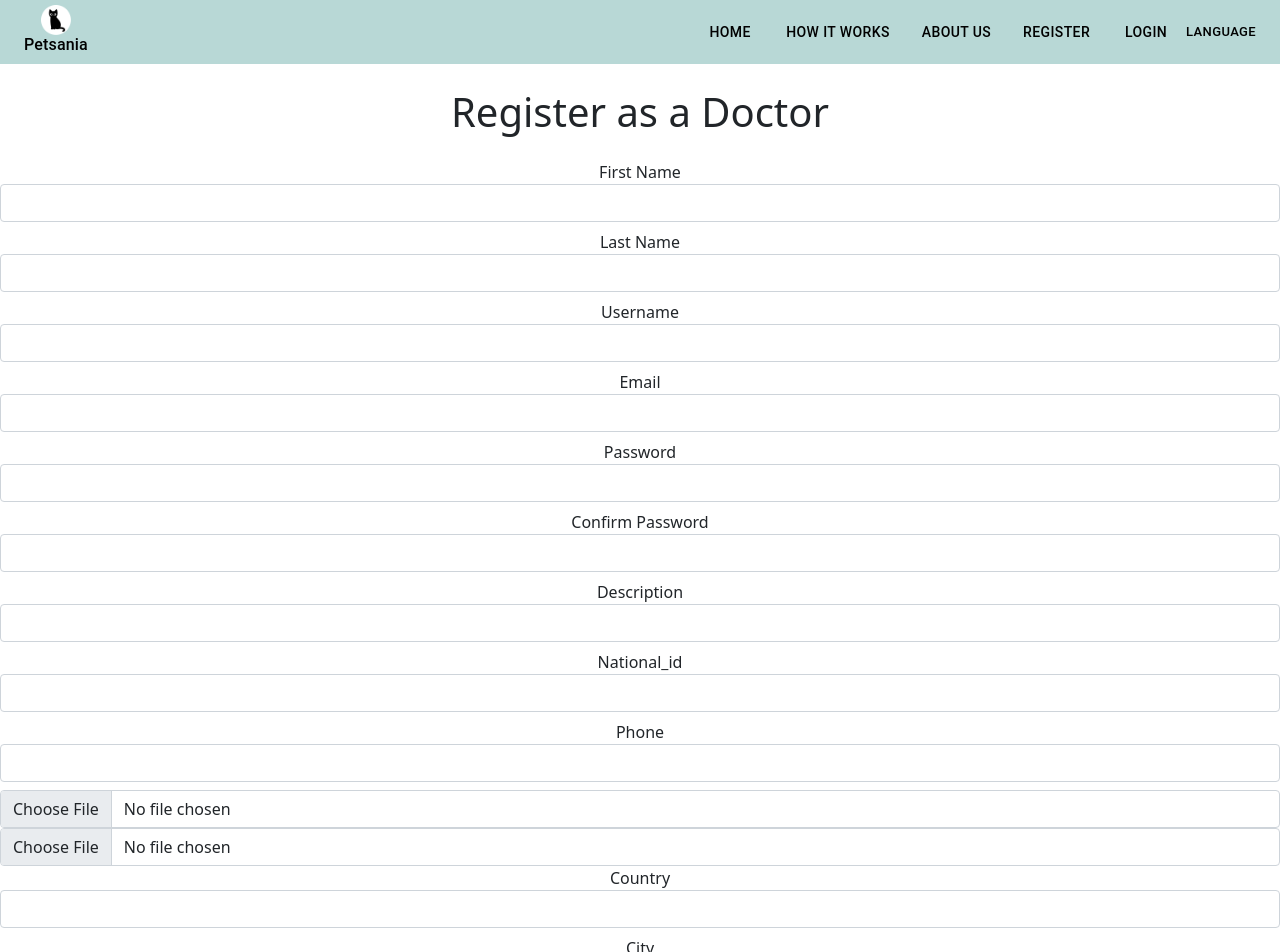
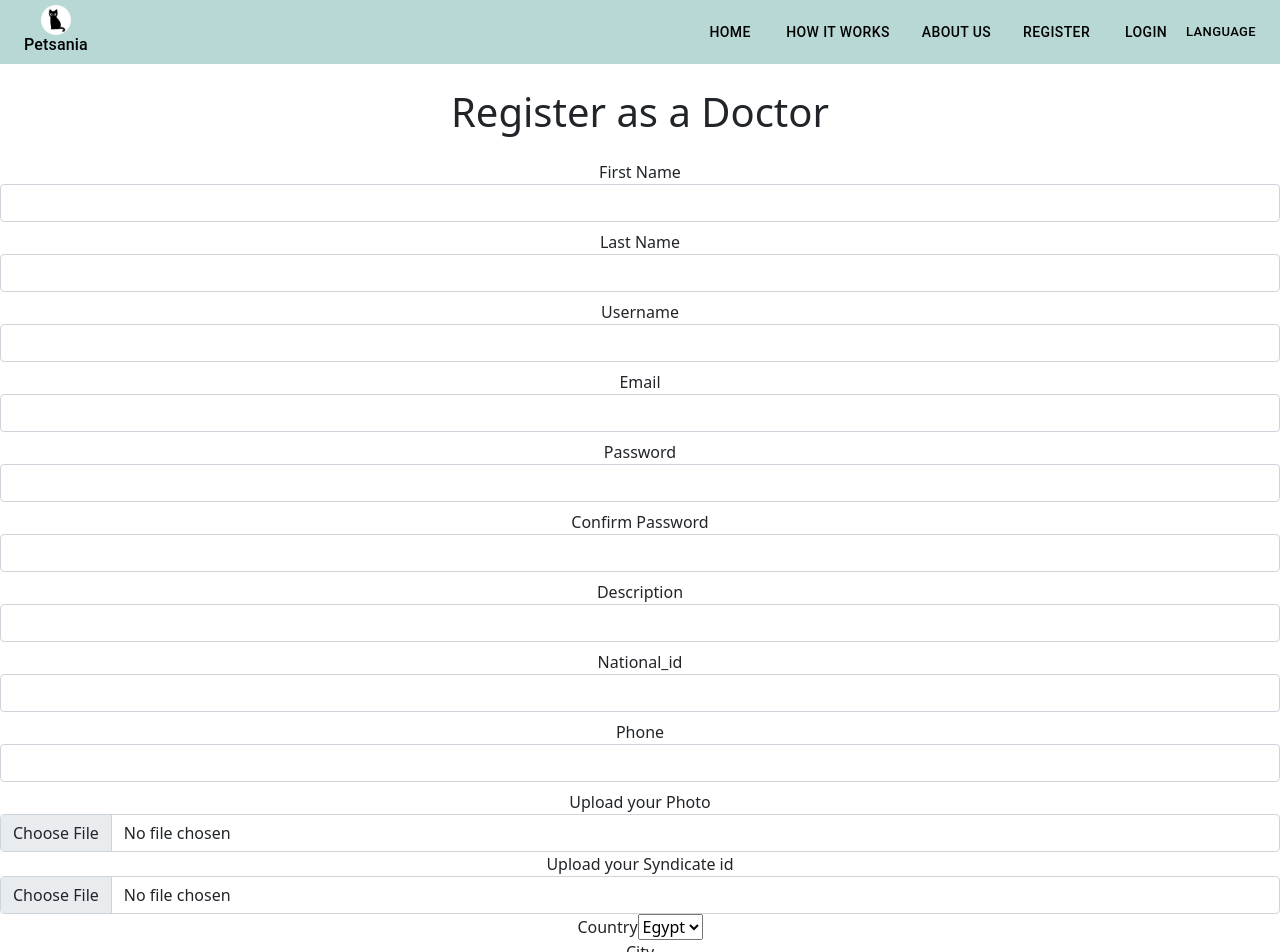
Before and after one commit to aekhatean/pets-treatment, a React (Create React App) app in the folder frontend/: page /register in a window 1280 px wide. Shown: the top 952 px of the page. Built offline with nearby package versions, Linux system fonts and the light colour scheme.

Commit message:
added egyptian number validation into register

```diff
--- a/frontend/src/pages/Register.js
+++ b/frontend/src/pages/Register.js
@@ -1,5 +1,5 @@
 import React from 'react';
-import { Formik, Form } from 'formik'
+import { Formik, Form, Field } from 'formik'
 import TextFeild from '../components/TextField';
 import * as Yup from 'yup';
 import {Input} from "reactstrap";
@@ -32,12 +32,15 @@ function Register() {
         // edit phone num with regex
         phone:Yup.string()
         .max(11, "Eqyptian num")
-        .required("Phone is required"),
-
+        .required("Phone is required")
+        .matches(
+            /^01[0-2,5]\d{8}$/,
+            "Must be egyptian number"
+          ),
 
         // edit next 3 to be drop down
-        country:Yup.string()
-        .required("Country is required"),
+        // country:Yup.string()
+        // .required("Country is required"),
         city:Yup.string()
         .required("City is required"),
         area:Yup.string()
@@ -57,7 +60,7 @@ function Register() {
                 description: '',
                 national_id: '',
                 phone: '',
-                country: '',
+                country: 'egypt',
                 city: '',
                 area: '',
                 syndicate_id: '',
@@ -83,10 +86,23 @@ function Register() {
                         <TextFeild label="Description" name="description" type="text"/>
                         <TextFeild label="National_id" name="national_id" type="text"/>
                         <TextFeild label="Phone" name="phone" type="text"/>
-                        <Input type="file" name="photo" onChange={(event) => formProps.setFieldValue('photo', event.target.files[0])}/>
-                        <Input type="file" name="syndicate_id" onChange={(event) => formProps.setFieldValue('syndicate_id', event.target.files[0])}/>
-                        {/* edit to be drop down */}
-                        <TextFeild label="Country" name="country" type="text"/>
+
+
+                        <label for="doc_photo">Upload your Photo</label>
+                        <Input type="file" id="doc_photo" name="photo" onChange={(event) => formProps.setFieldValue('photo', event.target.files[0])}/>
+                        <label for="synd_id">Upload your Syndicate id</label>
+                        <Input type="file" id="synd_id" name="syndicate_id" onChange={(event) => formProps.setFieldValue('syndicate_id', event.target.files[0])}/>
+
+
+                        <label for="country">Country</label>
+                        <Field as="select" name="country" id="country">
+                            <option value="egypt">Egypt</option>
+                        </Field>
+
+
+
+
+
                         <TextFeild label="City" name="city" type="text"/>
                         <TextFeild label="Area" name="area" type="text"/>
 
```
Also changed, not shown: 2 other files (tests, documents, lock files or other folders).
